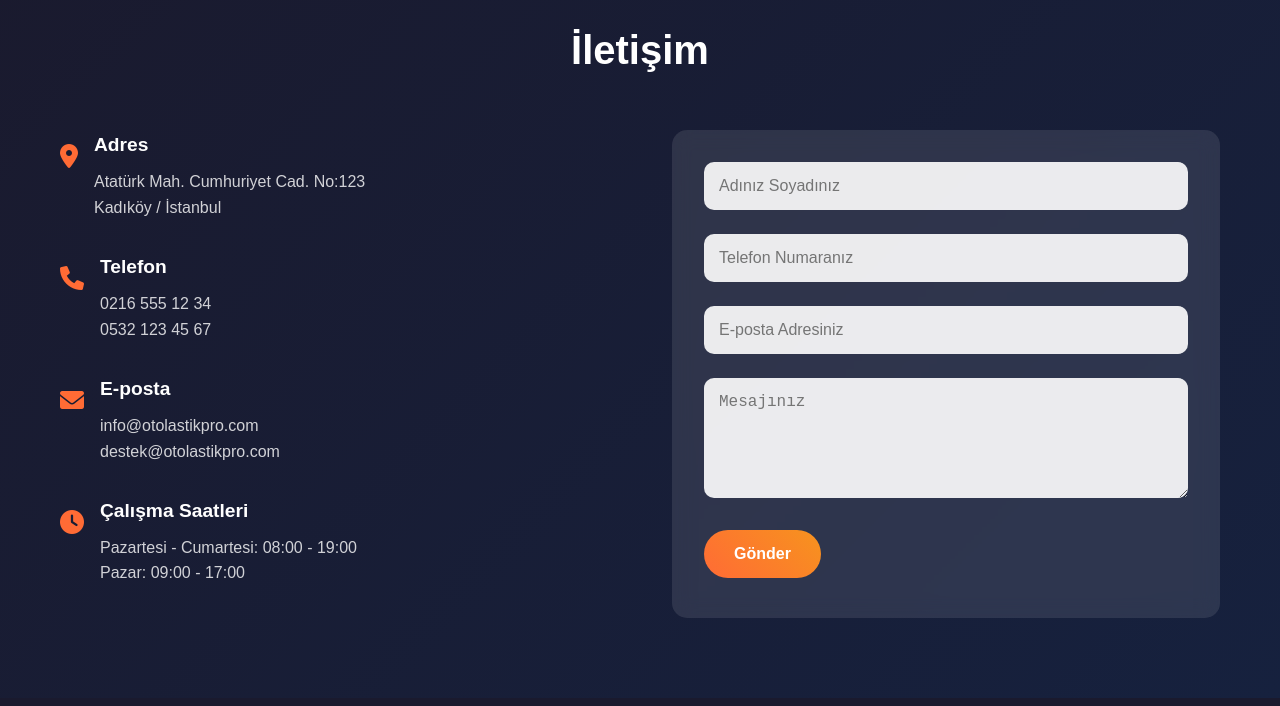
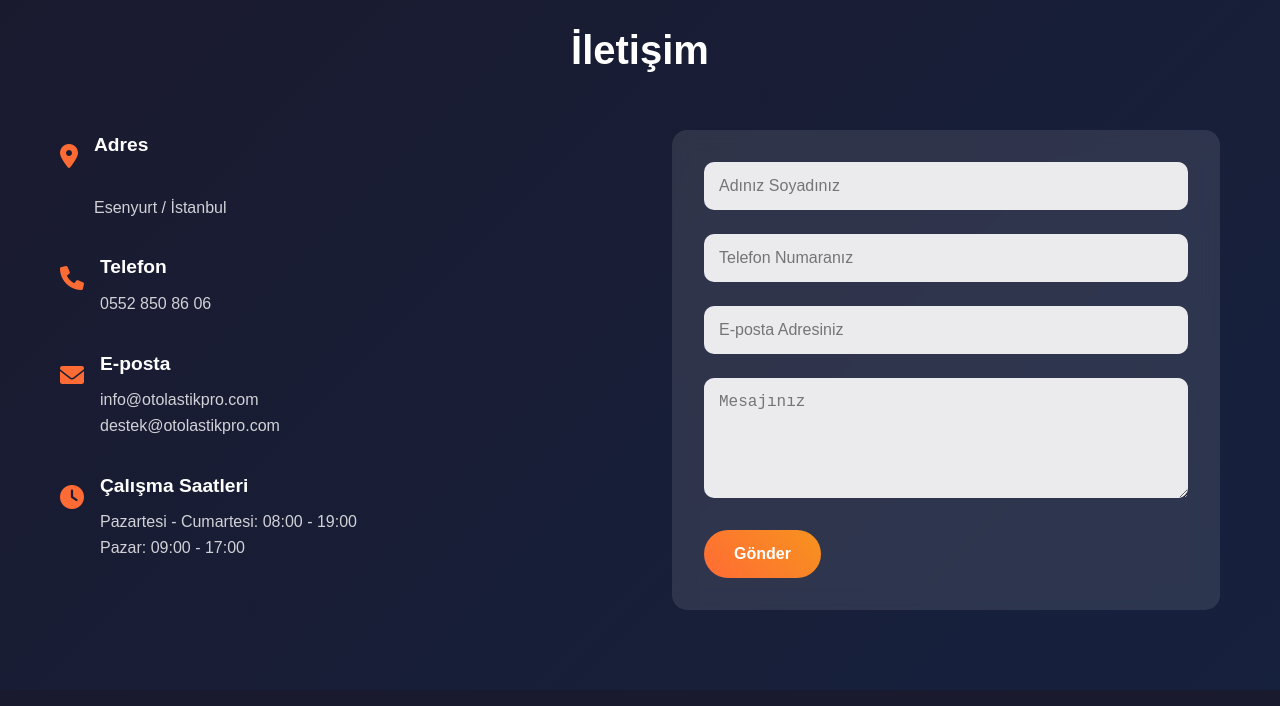
Before and after one commit to tahircanyildiz/otolastik, a plain HTML site: page index.html in a window 1280 px wide. Shown: the part 2818-3524 px from the top of the page. Drawn offline with Linux system fonts and the light colour scheme.

Commit message:
last commit

```diff
--- a/index.html
+++ b/index.html
@@ -174,7 +174,7 @@
                         </div>
                         <div class="contact-details">
                             <h3>Adres</h3>
-                            <p>Atatürk Mah. Cumhuriyet Cad. No:123<br>Kadıköy / İstanbul</p>
+                            <p><br>Esenyurt / İstanbul</p>
                         </div>
                     </div>
                     <div class="contact-item">
@@ -183,7 +183,7 @@
                         </div>
                         <div class="contact-details">
                             <h3>Telefon</h3>
-                            <p>0216 555 12 34<br>0532 123 45 67</p>
+                            <p>0552 850 86 06</p>
                         </div>
                     </div>
                     <div class="contact-item">
```
